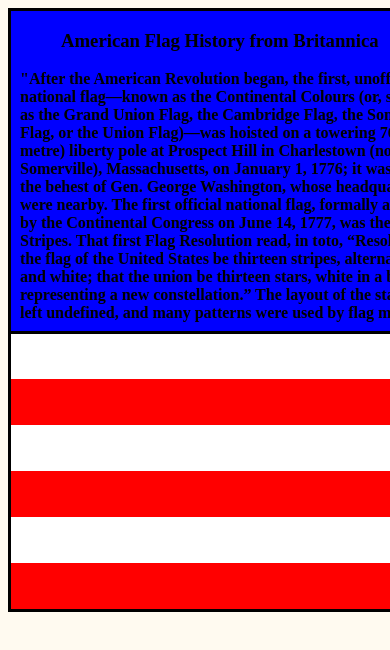
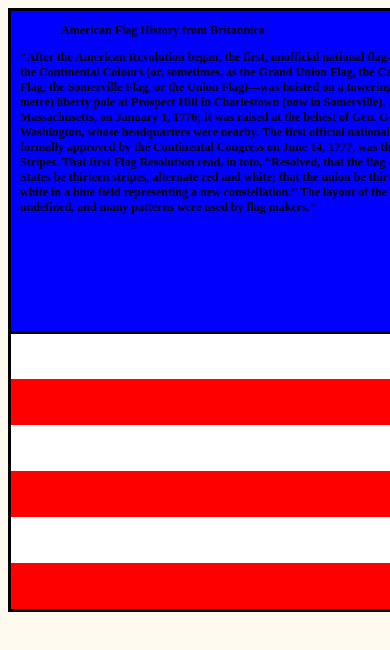
Before and after one commit to Journey050/American-Flag-Capstone, a plain HTML site: page index.html in a window 390 px wide. Shown: the top 650 px of the page. Drawn offline with Linux system fonts and the light colour scheme.

Commit message:
Update style.css

```diff
--- a/style.css
+++ b/style.css
@@ -81,8 +81,13 @@ div > div > #red7 {
     margin-top: 3px;
 
 }
-
-/* code from Chatgpt to make stars but made a couple changes to achieve the desired star appearance
+@media (max-width: 600px) {
+    p, h3 {
+        font-size: 12px;
+    }
+}
+/* code from Chatgpt to make stars but made a couple changes to achieve the desired star appearance,
+will return later after learning a litte more about placement especially for 50 stars.
 .stars {
     position: relative;
     display: inline-block;
```
